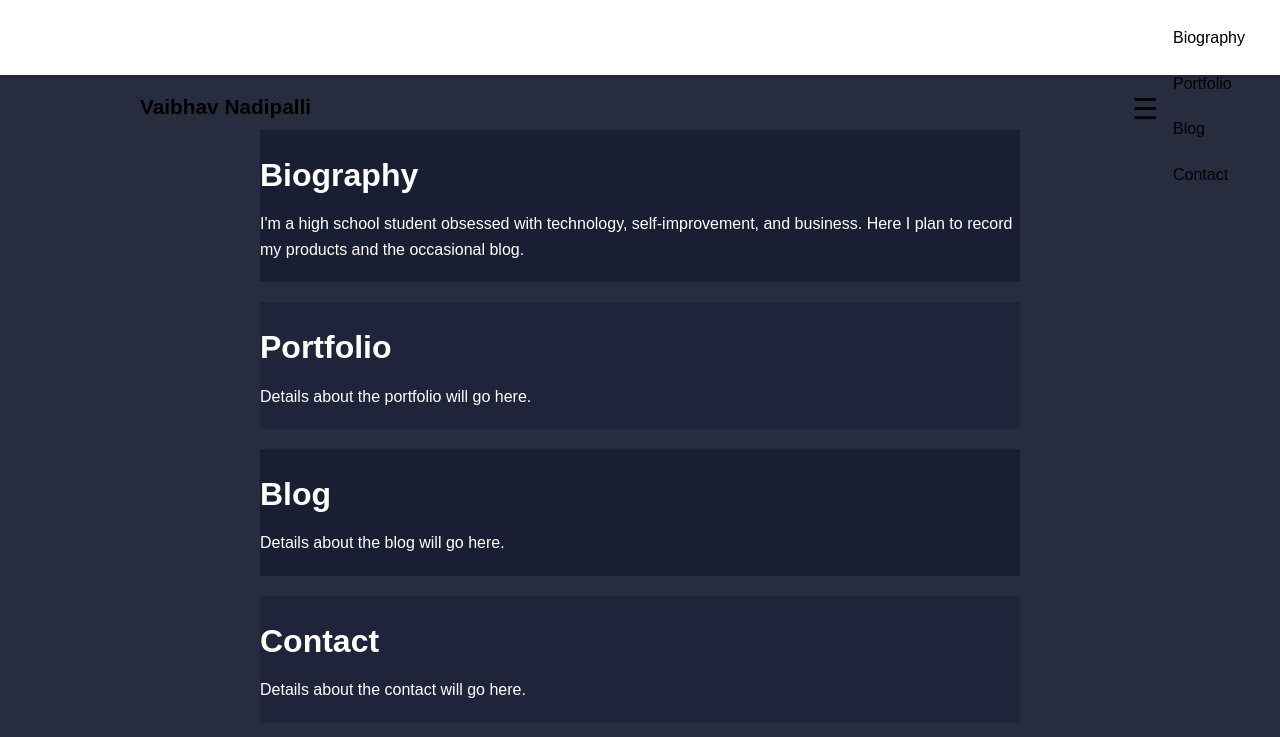
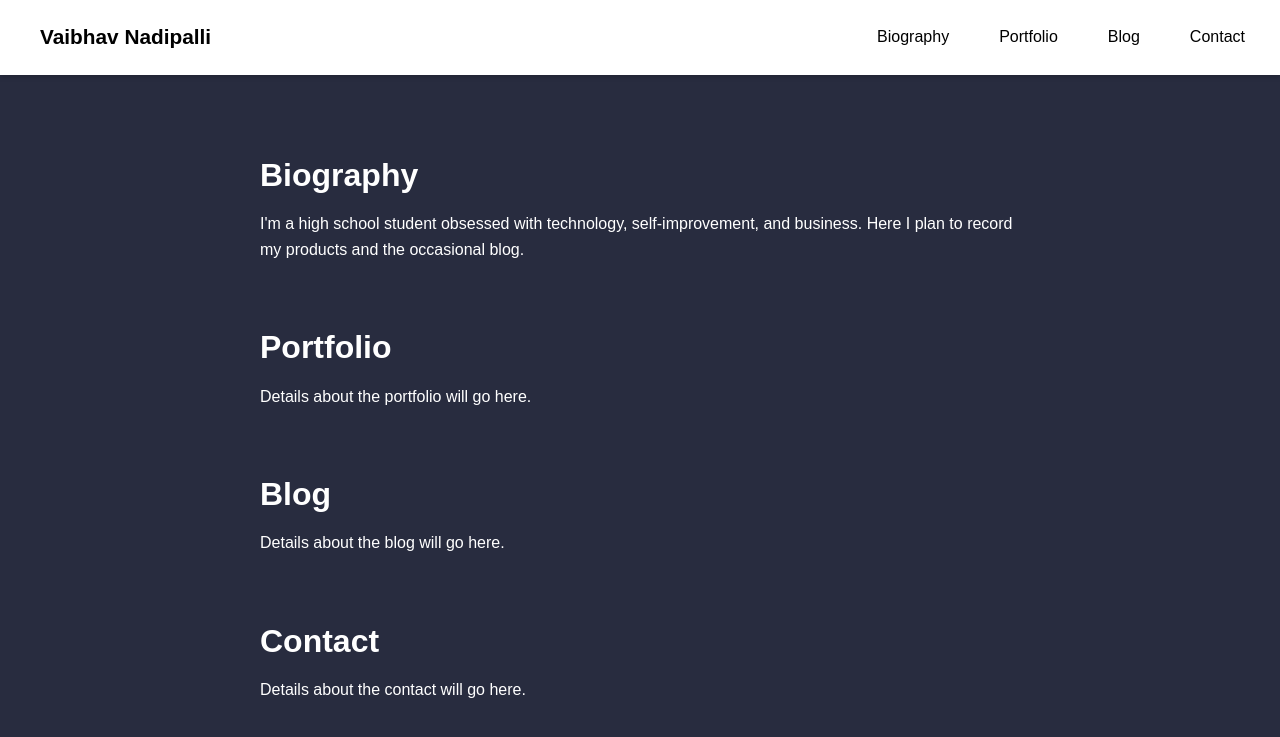
Before and after one commit to Vaibhav-Nadipalli/vaibhav-nadipalli.github.io, a Jekyll site: the page built from index.markdown, in a window 1280 px wide. Shown: the top 737 px of the page. Built offline with Jekyll 4.4.1, drawn with Linux system fonts in a browser that asks for light colours.

Commit message:
Update styles.css

```diff
--- a/assets/css/styles.css
+++ b/assets/css/styles.css
@@ -40,7 +40,7 @@
     color: #000;
     margin: 5px 0;
     padding: 0;
-    margin-left: 120px; /* Moved right by 100 pixels */
+    margin-left: 20px;
 }
 
 .nav-title a {
@@ -53,7 +53,7 @@
 }
 
 .nav-toggle-label {
-    font-size: 1.8em; /* Increased by 3 pixels */
+    font-size: 1.8em; /* Increased size by 3 pixels */
     cursor: pointer;
     margin-left: auto;
     margin-top: 5px;
@@ -89,7 +89,7 @@
 }
 
 /* Show nav links when checkbox is checked */
-.nav-toggle:checked + .nav-menu {
+.nav-toggle:checked + .nav-toggle-label + .nav-menu {
     display: flex;
     position: absolute;
     top: 75px;
@@ -101,13 +101,20 @@
     box-shadow: 0 2px 5px rgba(0,0,0,0.2);
 }
 
-.nav-menu .nav-links {
+.nav-toggle:checked + .nav-toggle-label + .nav-menu .nav-links {
     flex-direction: column;
     width: 100%;
 }
 
-.nav-menu .nav-links li {
+.nav-toggle:checked + .nav-toggle-label + .nav-menu .nav-links li {
     margin: 10px 0;
+}
+
+/* Hide hamburger menu on desktop */
+@media (min-width: 769px) {
+    .nav-toggle-label {
+        display: none;
+    }
 }
 
 /* Main content area */
@@ -138,52 +145,43 @@
 
     .nav-title {
         font-size: 1.1em;
-        margin-left: 20px; /* Adjusted margin for mobile */
+        margin-left: 10px;
     }
 
     .nav-toggle-label {
-        margin-right: 10px; /* Adjusted margin for mobile */
-    }
-
-    .nav-toggle {
-        display: block; /* Show the toggle button on mobile */
+        margin-left: 10px;
     }
 
     .nav-menu {
-        display: none; /* Hide menu by default on mobile */
-        flex-direction: column;
-        align-items: center;
-        background-color: #fff;
-        width: 100%;
+        display: none;
+    }
+
+    .nav-toggle:checked + .nav-toggle-label + .nav-menu {
+        display: flex;
         position: absolute;
         top: 75px;
         left: 0;
+        width: 100%;
+        background-color: #fff;
+        flex-direction: column;
+        align-items: center;
         box-shadow: 0 2px 5px rgba(0,0,0,0.2);
     }
 
-    .nav-menu .nav-links {
+    .nav-links {
         flex-direction: column;
-        width: 100%;
+        align-items: center;
     }
 
-    .nav-menu .nav-links li {
+    .nav-links li {
         margin: 10px 0;
     }
 
-    .nav-toggle:checked + .nav-menu {
-        display: flex; /* Show the menu when toggle is checked */
+    header {
+        top: 0;
     }
 
     main {
-        margin-top: 75px; /* Adjust main content margin to accommodate fixed header on mobile */
+        margin-top: 75px;
     }
 }
-
-/* Alternating section background colors */
-section:nth-child(odd) {
-    background-color: #1a1e33; /* Darker navy */
-}
-
-section:nth-child(even) {
-    background-color: #20243a; /* Slightly lighter navy */
-}
```
